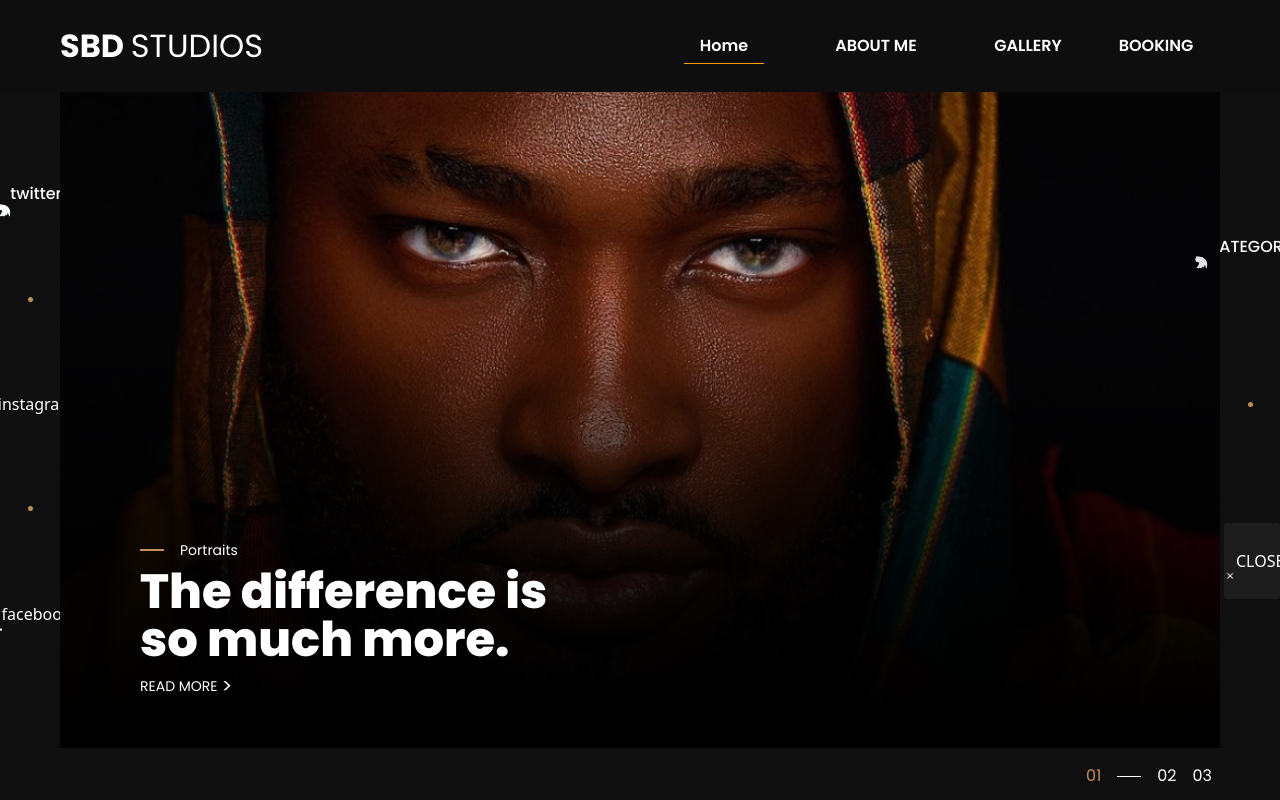
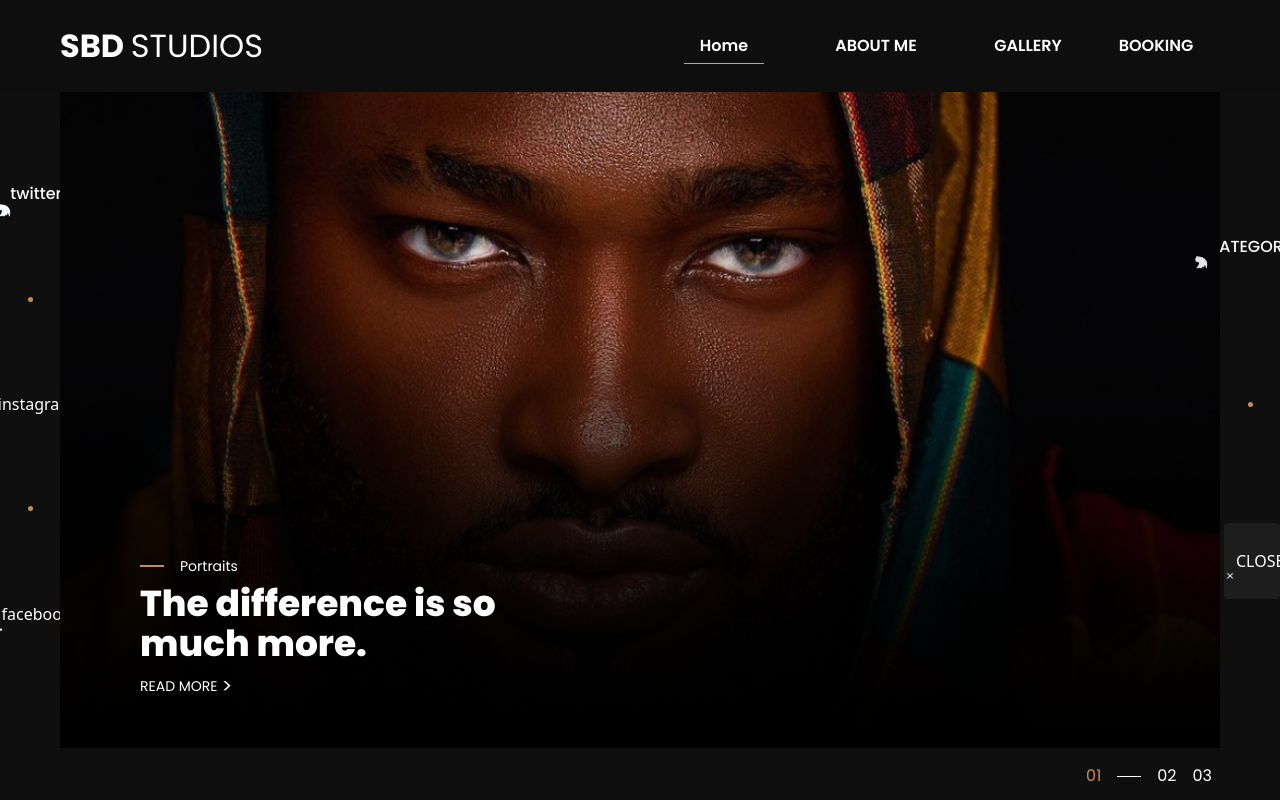
Before and after one commit to egileekada/dara-studio, a Next.js app: page / in a window 1280 px wide. Built offline with nearby package versions, Linux system fonts and the light colour scheme.

Commit message:
update on design

```diff
--- a/components/SliderComponent.tsx
+++ b/components/SliderComponent.tsx
@@ -35,13 +35,13 @@ export default function SliderComponent(props: any) {
                     <p className=' font-Poppins-Regular text-sm ml-4 ' >Portraits</p>
                 </div>
                 {next === 0 && (
-                    <p className=' font-Poppins-Bold lg:font-Poppins-ExtraBold text-2xl lg:text-5xl my-2 leading-snug lg:w-[428px] ' >The difference is so much more.</p>
+                    <p className=' font-Poppins-Bold lg:font-Poppins-ExtraBold text-2xl lg:text-4xl my-2 lg:w-[428px] ' >The difference is so much more.</p>
                 )}
                 {next === 1 && (
-                    <p className=' font-Poppins-Bold lg:font-Poppins-ExtraBold text-2xl lg:text-5xl my-2 leading-snug lg:w-[428px] ' >The Power of a woman</p>
+                    <p className=' font-Poppins-Bold lg:font-Poppins-ExtraBold text-2xl lg:text-4xl my-2 lg:w-[428px] ' >The Power of a woman</p>
                 )}
                 {next === 2 && (
-                    <p className=' font-Poppins-Bold lg:font-Poppins-ExtraBold text-2xl lg:text-5xl my-2 leading-snug lg:w-[432px] ' >Through the eyes of the innocent</p>
+                    <p className=' font-Poppins-Bold lg:font-Poppins-ExtraBold text-2xl lg:text-4xl my-2 lg:w-[432px] ' >Through the eyes of the innocent</p>
                 )}
                 <p className=' font-Poppins-Regular text-sm hidden lg:flex items-center ' >READ MORE <span className='text-xl ml-1' >{">"}</span></p>
             </div>
```
